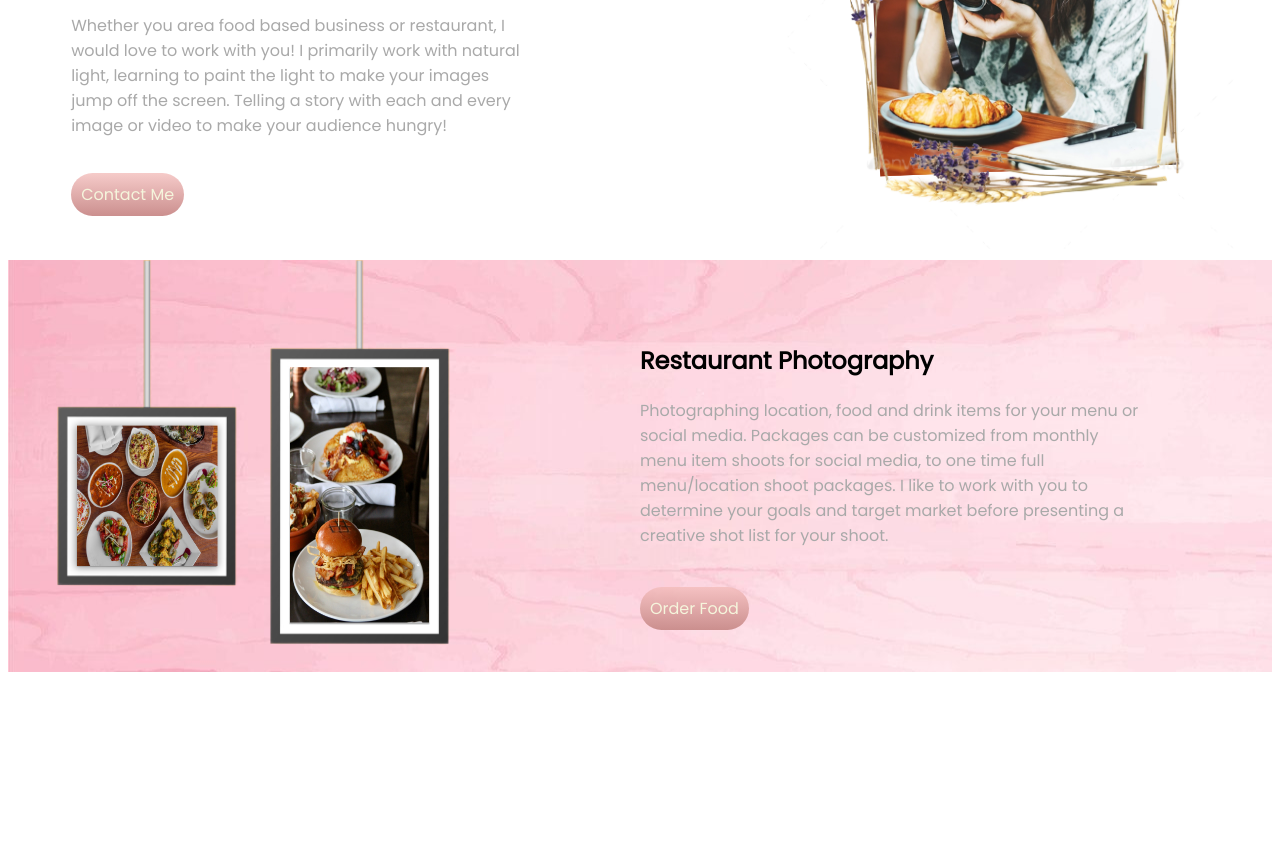
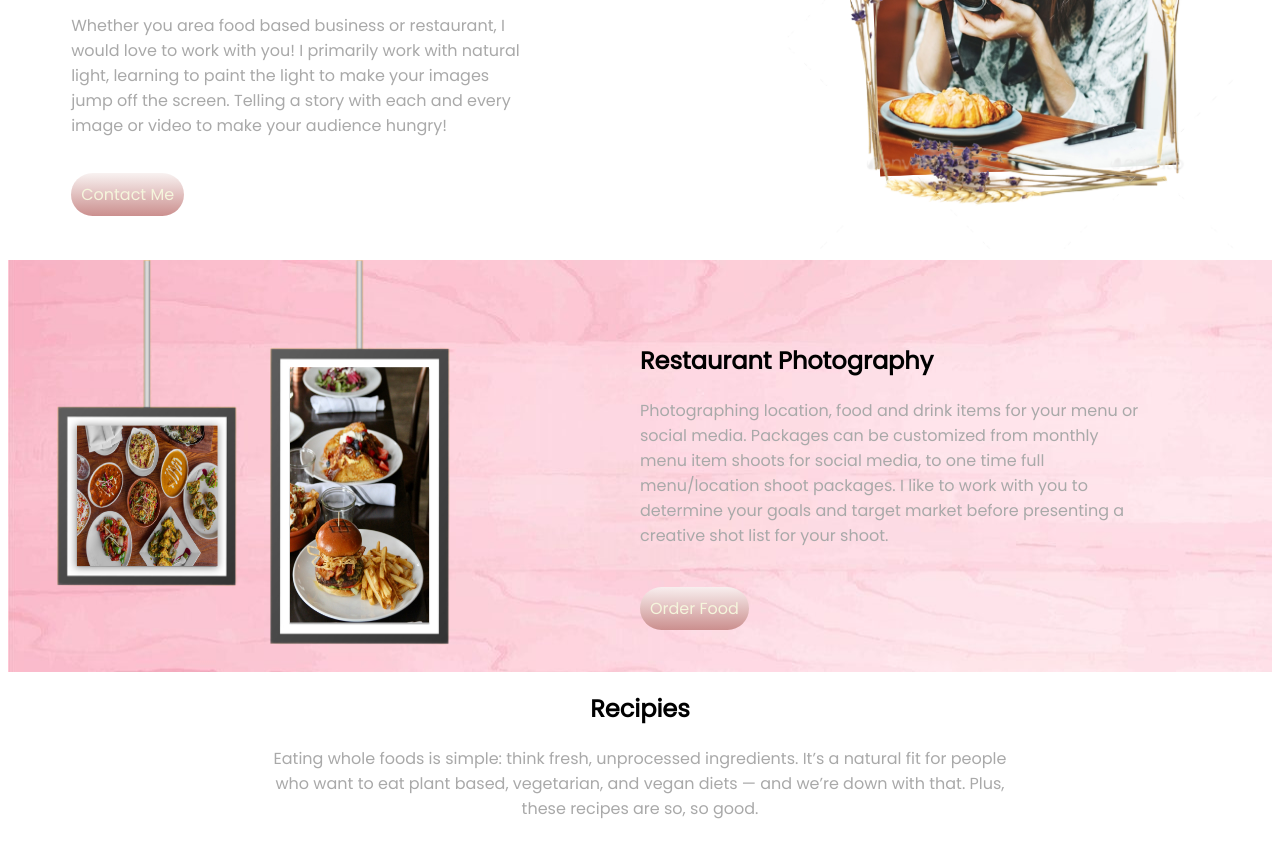
Before and after one commit to mehrinniti/Food-Photography, a plain HTML site: page index.html in a window 1280 px wide. Shown: the part 210-1068 px from the top of the page. Before the commit the page ends 890 px from the top, so only its background shows below. Drawn offline with Linux system fonts and the light colour scheme.

Commit message:
3rd blog added

```diff
--- a/index.html
+++ b/index.html
@@ -34,7 +34,7 @@
             <img src="images/restaurant.png" alt="">
         </div>
         <div class="half-width-2">
-            <h2>Restaurant Photography</h2>
+            <h2 class="restaurant">Restaurant Photography</h2>
             <p>
                 Photographing location, food and drink items for your menu or social media. Packages can be customized
                 from monthly menu item shoots for social media, to one time full menu/location shoot packages. I like to
@@ -45,6 +45,15 @@
         </div>
     </section>
 
+    <section class="blog-3">
+        <h2 class="recipe">Recipies</h2>
+        <p>
+            Eating whole foods is simple: think fresh, unprocessed ingredients. It’s a natural fit for people who want
+            to eat plant based, vegetarian, and vegan diets — and we’re down with that. Plus, these recipes are so, so
+            good.
+        </p>
+    </section>
+
 </body>
 
 </html>
--- a/style.css
+++ b/style.css
@@ -5,7 +5,7 @@ h1{
     font-size: 40px;
     padding-top: 5%;
 }
-h2{
+.restaurant{
     padding-top: 10%;
 }
 p{
@@ -28,7 +28,7 @@ p{
     padding-left: 80px;
 }
 .button{
-    background-image: linear-gradient(#f3bbb9c2, #CB8F8E);
+    background-image: linear-gradient(#f8f1f0ea, #CB8F8E);
     text-decoration: none;
     color: beige;
     border-radius: 30px;
@@ -45,3 +45,10 @@ p{
 .half-width-2 img{
     width: 80%;
 }
+.recipe{
+    text-align: center;
+}
+.blog-3 p{
+    text-align: center;
+    padding-left: 20%;
+}
```
